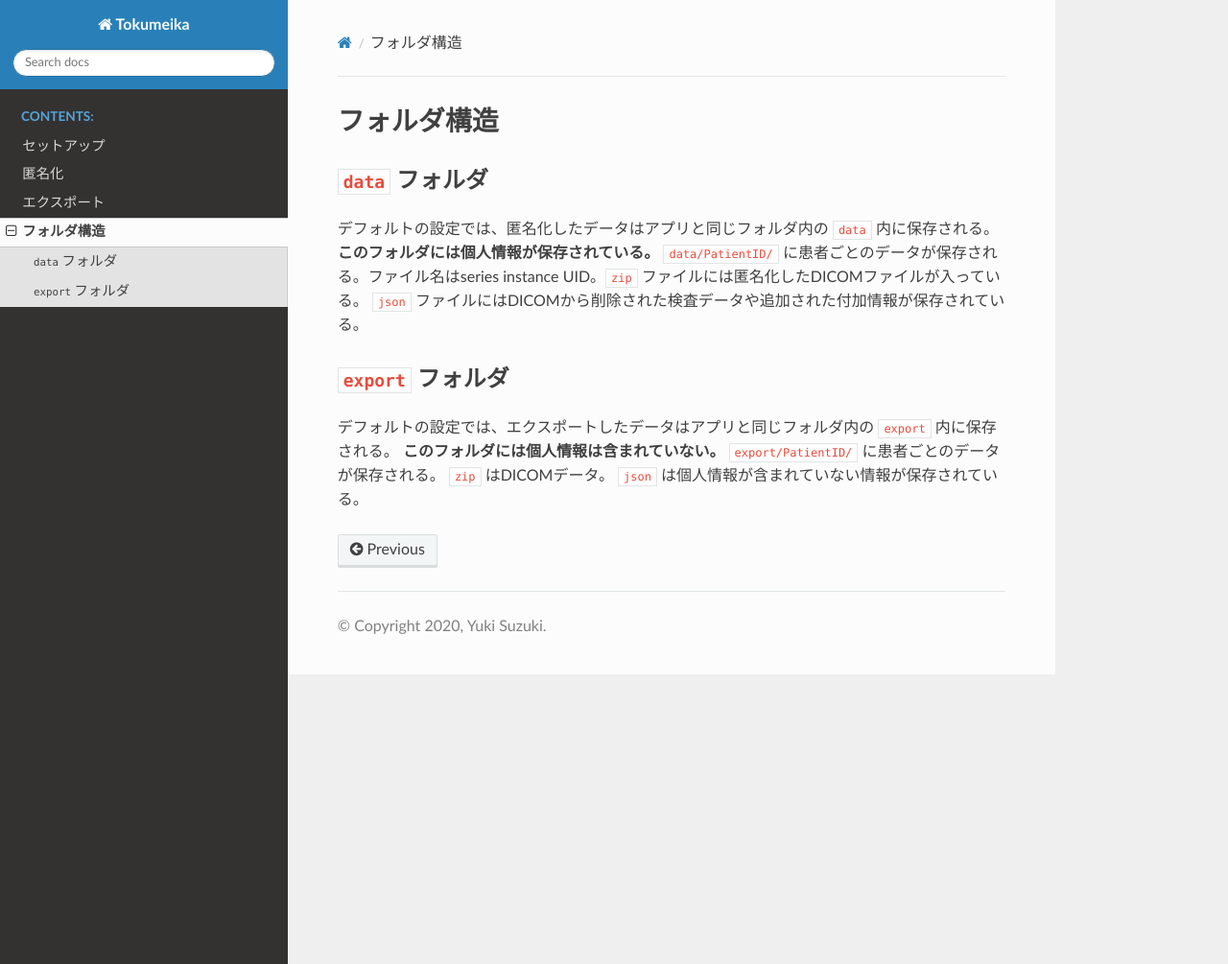
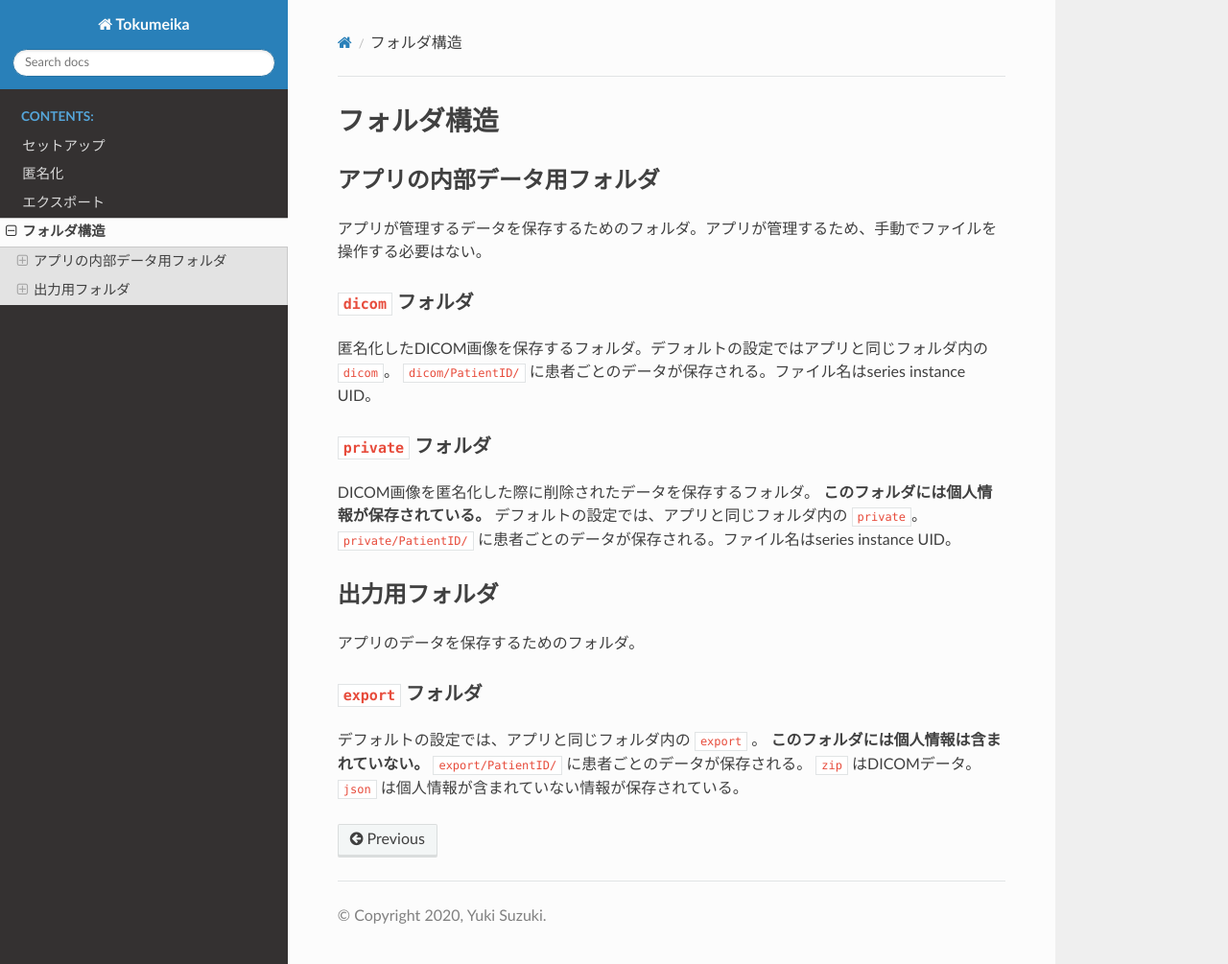
Before and after one commit to ykszk/Tokumeika, a Sphinx documentation site: the page built from docs/source/data.rst, in a window 1280 px wide and 1005 px high. Shown: the whole window at 96% size. Built offline with Sphinx 7.4.7 and the Read the Docs theme 2.0.0, drawn with Linux system fonts in a browser that asks for light colours.

Commit message:
Update docs

```diff
--- a/docs/source/data.rst
+++ b/docs/source/data.rst
@@ -1,14 +1,25 @@
 フォルダ構造
 =============
 
-``data`` フォルダ
-------------------
-デフォルトの設定では、匿名化したデータはアプリと同じフォルダ内の ``data`` 内に保存される。
-**このフォルダには個人情報が保存されている。**
-``data/PatientID/`` に患者ごとのデータが保存される。ファイル名はseries instance UID。``zip`` ファイルには匿名化したDICOMファイルが入っている。 ``json`` ファイルにはDICOMから削除された検査データや追加された付加情報が保存されている。
+アプリの内部データ用フォルダ
+----------------------------
+アプリが管理するデータを保存するためのフォルダ。アプリが管理するため、手動でファイルを操作する必要はない。
+
+``dicom`` フォルダ
+********************
+匿名化したDICOM画像を保存するフォルダ。デフォルトの設定ではアプリと同じフォルダ内の ``dicom``。
+``dicom/PatientID/`` に患者ごとのデータが保存される。ファイル名はseries instance UID。
+
+``private`` フォルダ
+********************
+DICOM画像を匿名化した際に削除されたデータを保存するフォルダ。 **このフォルダには個人情報が保存されている。** デフォルトの設定では、アプリと同じフォルダ内の ``private``。``private/PatientID/`` に患者ごとのデータが保存される。ファイル名はseries instance UID。
+
+出力用フォルダ
+--------------
+アプリのデータを保存するためのフォルダ。
 
 ``export`` フォルダ
---------------------
-デフォルトの設定では、エクスポートしたデータはアプリと同じフォルダ内の ``export`` 内に保存される。
+********************
+デフォルトの設定では、アプリと同じフォルダ内の ``export`` 。
 **このフォルダには個人情報は含まれていない。**
 ``export/PatientID/`` に患者ごとのデータが保存される。 ``zip`` はDICOMデータ。 ``json`` は個人情報が含まれていない情報が保存されている。
--- a/docs/source/export.rst
+++ b/docs/source/export.rst
@@ -7,7 +7,7 @@
 実行
 ------------
 画面右上の :guilabel:`EXPORT` をクリックしてエクスポート用の画面に切り替える。
-エクスポートしたいデータにチェックを要れて :guilabel:`EXPORT` ボタンをクリックする。
+エクスポートしたいデータにチェックを入れて :guilabel:`EXPORT` ボタンをクリックする。
 
 .. figure:: images/export1.jpg
 
--- a/docs/source/setup.rst
+++ b/docs/source/setup.rst
@@ -12,11 +12,13 @@
 
 展開
 -----
-ダウンロードしたzipファイルを展開してセットアップを完了。
+ダウンロードしたzipファイルを展開。
 
 初期設定
 --------
 アプリと同じフォルダ内の ``config/config.toml`` を編集して初期設定を行う。
+`prefix = 'ANON'` を`prefix = 'OUH'` 等に変更する。
+
 
 初回起動
 --------
```
Also changed, not shown: docs/source/anonymize.rst (+4 -4 lines).
